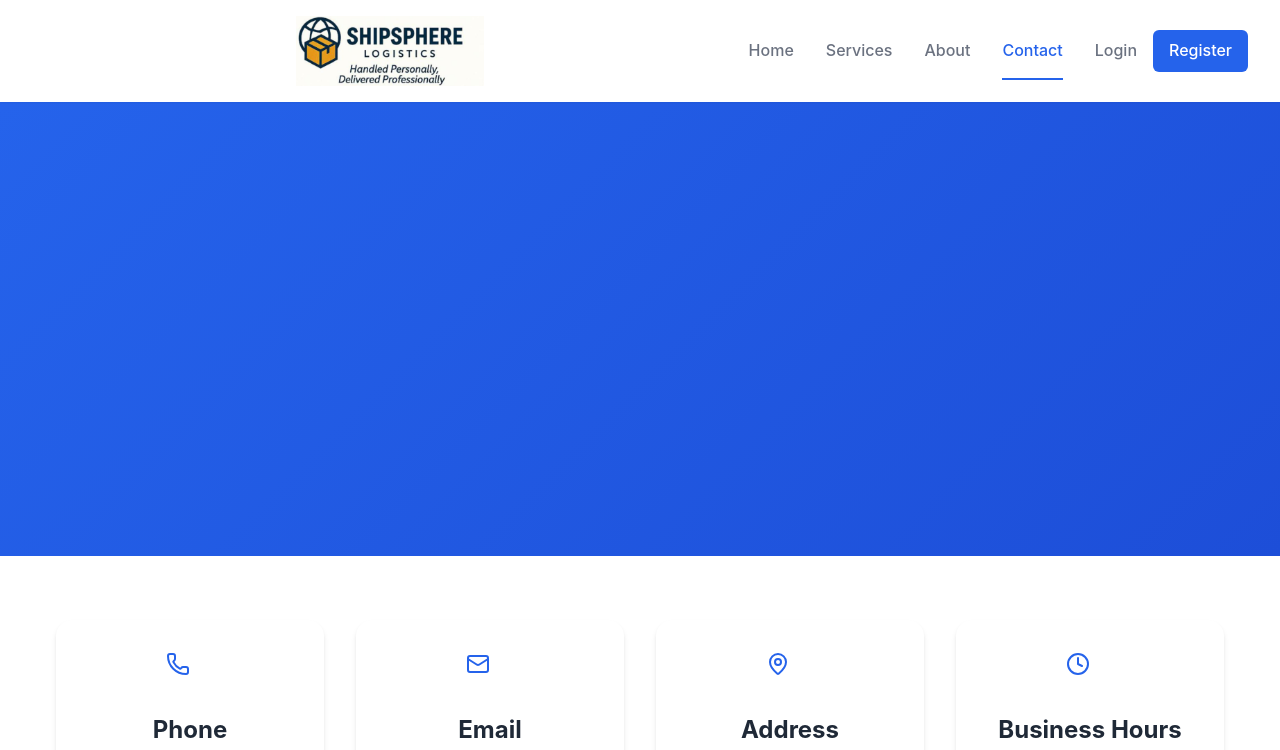
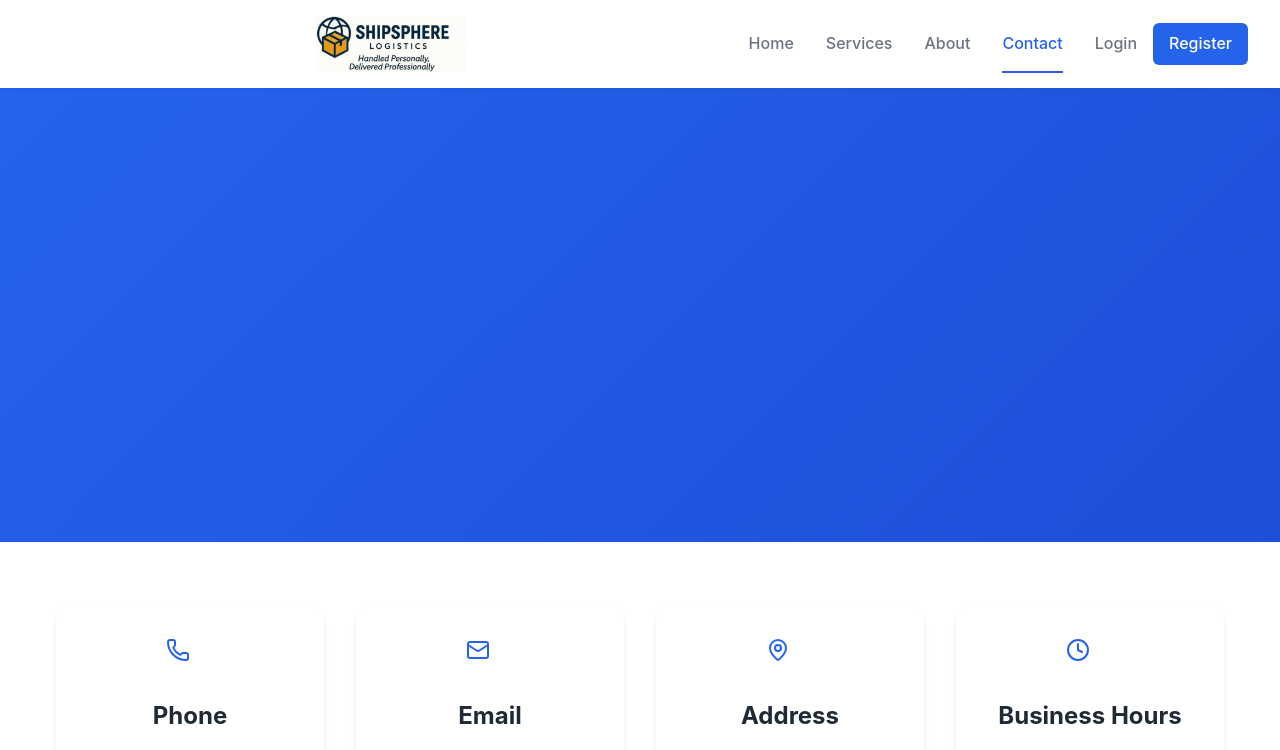
Before and after one commit to PriyanshVijay26/shree-ashtavinayak-logistics, a React (Create React App) app: page /contact in a window 1280 px wide. Shown: the top 750 px of the page. Built offline with nearby package versions, Linux system fonts and the light colour scheme.

Commit message:
inline styles logo increased to 1000px strict important

```diff
--- a/src/components/Navbar.tsx
+++ b/src/components/Navbar.tsx
@@ -32,7 +32,15 @@ const Navbar: React.FC = () => {
             src="/images/company-logo.jpg"
             alt="Shipsphere Logistics Logo"
             className="company-logo"
-            style={{ width: '1000px', height: 'auto', maxHeight: '70px' }}
+            style={{
+              width: '1000px !important',
+              height: 'auto !important',
+              maxHeight: '70px !important',
+              minWidth: '1000px !important',
+              objectFit: 'contain !important' as any,
+              margin: '0 !important',
+              padding: '0 !important'
+            }}
             onError={(e) => {
               // Fallback to truck icon if logo not found
               const target = e.target as HTMLImageElement;
```
